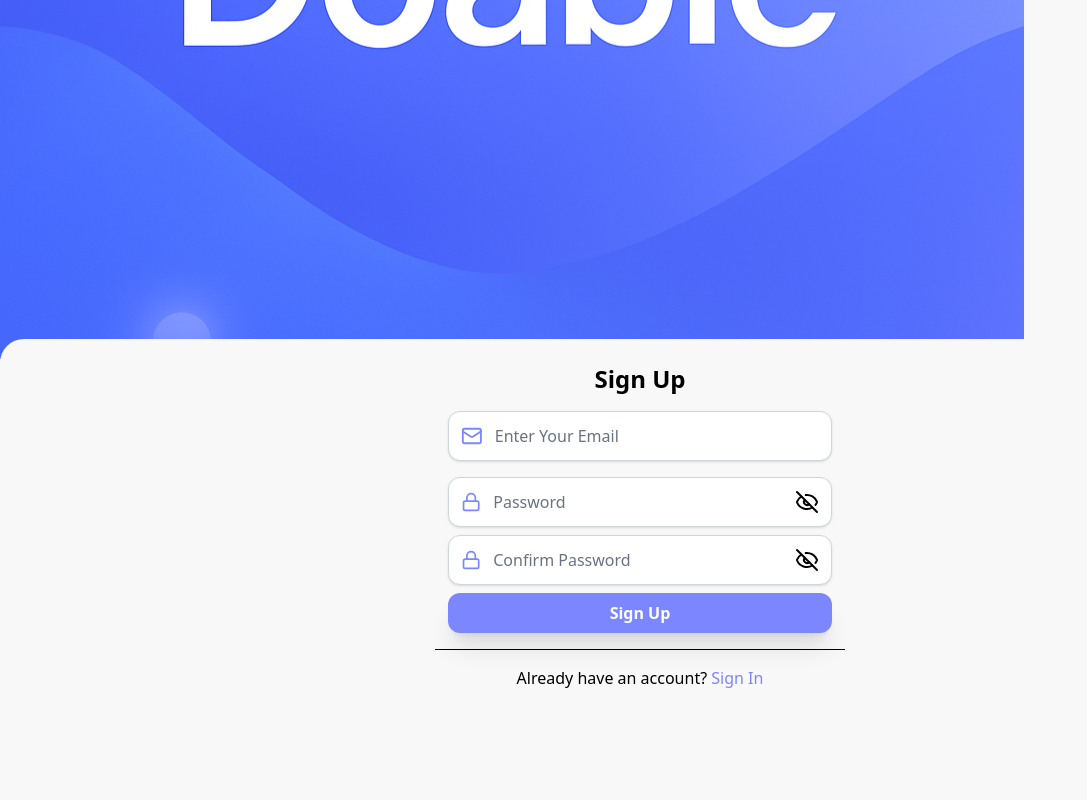
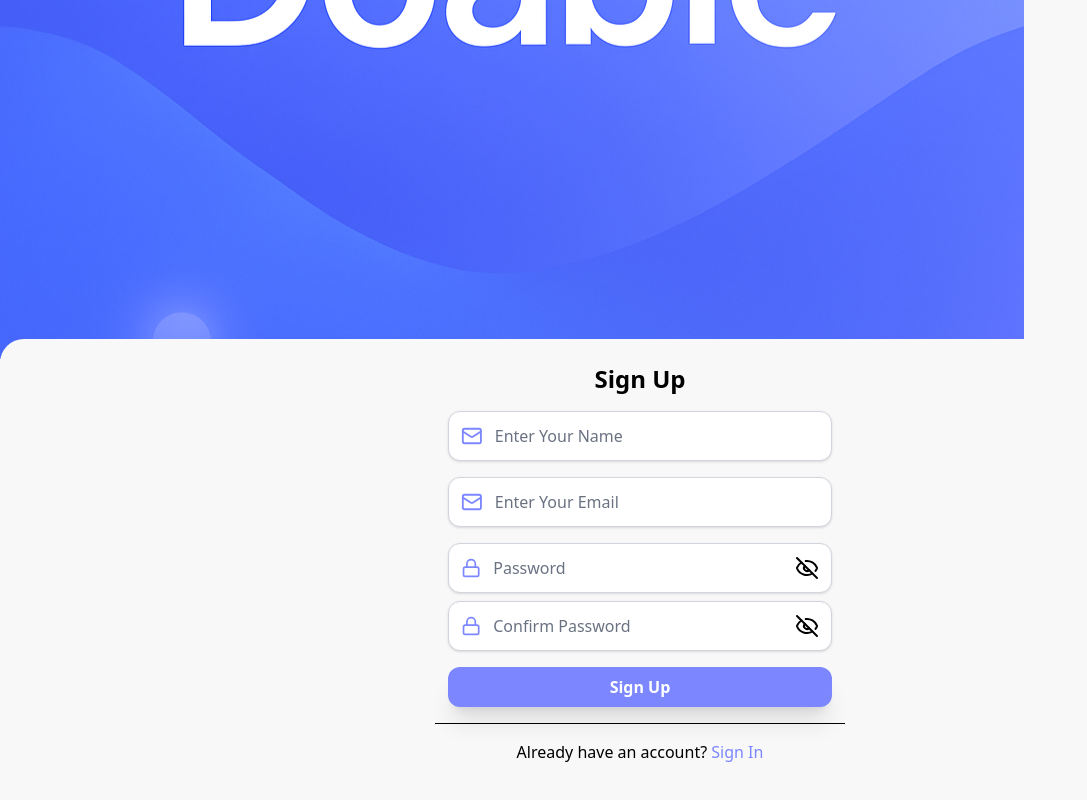
Before and after one commit to owaish3301/todo-app, a React (Vite) app: page /signup in a window 1280 px wide. Shown: the part 409-1209 px from the top of the page, without its empty margins (0-1087 px from the left). Before the commit the page ends 1135 px from the top, so only its background shows below. Built offline with nearby package versions, Linux system fonts and the light colour scheme.

Commit message:
feat: enhance SignIn and SignUp components with improved styling and user input handling

```diff
--- a/src/pages/SignIn.jsx
+++ b/src/pages/SignIn.jsx
@@ -27,7 +27,7 @@ function SignIn() {
             className="w-full max-w-sm flex flex-col"
             onSubmit={handleFormSubmit}
           >
-            <div className="mb-4 flex items-center border border-gray-300 rounded-xl p-3 bg-white shadow-sm focus-within:border-green-700">
+            <div className="mb-4 flex items-center border border-gray-300 rounded-xl p-3 bg-white shadow-sm focus-within:border-[#7b86ff]">
               <Mail className="mr-3 text-[#7b86ff]" width={24} height={24} />
               <Input
                 type={"email"}
@@ -38,7 +38,7 @@ function SignIn() {
               />
             </div>
 
-            <div className="mb-2 flex items-center border border-gray-300 rounded-xl p-3 bg-white shadow-sm focus-within:border-green-700">
+            <div className="mb-2 flex items-center border border-gray-300 rounded-xl p-3 bg-white shadow-sm focus-within:border-[#7b86ff]">
               <Lock className="mr-3 text-[#7b86ff]" width={24} height={24} />
               <Input
                 type={viewPassword ? "text" : "password"}
@@ -47,10 +47,16 @@ function SignIn() {
                 value={password}
                 valueSetter={setPassword}
               />
-              <ViewPassword viewPassword={viewPassword} setViewPassword={setViewPassword} />
+              <ViewPassword
+                viewPassword={viewPassword}
+                setViewPassword={setViewPassword}
+              />
             </div>
 
-            <Link className="text-sm text-right text-[#7b86ff] mb-4" to={'/reset-password'}>
+            <Link
+              className="text-sm text-right text-[#7b86ff] mb-4"
+              to={"/reset-password"}
+            >
               Forgot Password?
             </Link>
 
@@ -61,7 +67,9 @@ function SignIn() {
 
           <div className="">
             Don't have an account?{" "}
-            <Link className="text-[#7b86ff]" to={'/signup'}>Sign Up</Link>
+            <Link className="text-[#7b86ff]" to={"/signup"}>
+              Sign Up
+            </Link>
           </div>
         </div>
       </div>
--- a/src/pages/SignUp.jsx
+++ b/src/pages/SignUp.jsx
@@ -9,6 +9,7 @@ import { Link } from "react-router";
 function SignUp(){
     const [viewPassword, setViewPassword] = useState(false);
     const [viewConfirmPassword, setConfirmViewPassword] = useState(false);
+    const [user, setUser] = useState("");
     const [email, setEmail] = useState("");
     const [password, setPassword] = useState("");
     const [confirmPassword, setConfirmPassword] = useState("");
@@ -28,7 +29,17 @@ function SignUp(){
               className="w-full max-w-sm flex flex-col"
               onSubmit={handleFormSubmit}
             >
-              <div className="mb-4 flex items-center border border-gray-300 rounded-xl p-3 bg-white shadow-sm focus-within:border-green-700">
+              <div className="mb-4 flex items-center border border-gray-300 rounded-xl p-3 bg-white shadow-sm focus-within:border-[#7b86ff]">
+                <Mail className="mr-3 text-[#7b86ff]" width={24} height={24} />
+                <Input
+                  type={"text"}
+                  placeholder={"Enter Your Name"}
+                  name={"name"}
+                  value={user}
+                  valueSetter={setUser}
+                />
+              </div>
+              <div className="mb-4 flex items-center border border-gray-300 rounded-xl p-3 bg-white shadow-sm focus-within:border-[#7b86ff]">
                 <Mail className="mr-3 text-[#7b86ff]" width={24} height={24} />
                 <Input
                   type={"email"}
@@ -39,7 +50,7 @@ function SignUp(){
                 />
               </div>
 
-              <div className="mb-2 flex items-center border border-gray-300 rounded-xl p-3 bg-white shadow-sm focus-within:border-green-700">
+              <div className="mb-2 flex items-center border border-gray-300 rounded-xl p-3 bg-white shadow-sm focus-within:border-[#7b86ff]">
                 <Lock className="mr-3 text-[#7b86ff]" width={24} height={24} />
                 <Input
                   type={viewPassword ? "text" : "password"}
@@ -54,7 +65,7 @@ function SignUp(){
                 />
               </div>
 
-              <div className="mb-2 flex items-center border border-gray-300 rounded-xl p-3 bg-white shadow-sm focus-within:border-green-700">
+              <div className="mb-4 flex items-center border border-gray-300 rounded-xl p-3 bg-white shadow-sm focus-within:border-[#7b86ff]">
                 <Lock className="mr-3 text-[#7b86ff]" width={24} height={24} />
                 <Input
                   type={viewConfirmPassword ? "text" : "password"}
@@ -77,7 +88,9 @@ function SignUp(){
 
             <div className="">
               Already have an account?{" "}
-              <Link className="text-[#7b86ff]" to={'/signin'}>Sign In</Link>
+              <Link className="text-[#7b86ff]" to={"/signin"}>
+                Sign In
+              </Link>
             </div>
           </div>
         </div>
```
Lines whose indentation alone changed are shown as unchanged.
